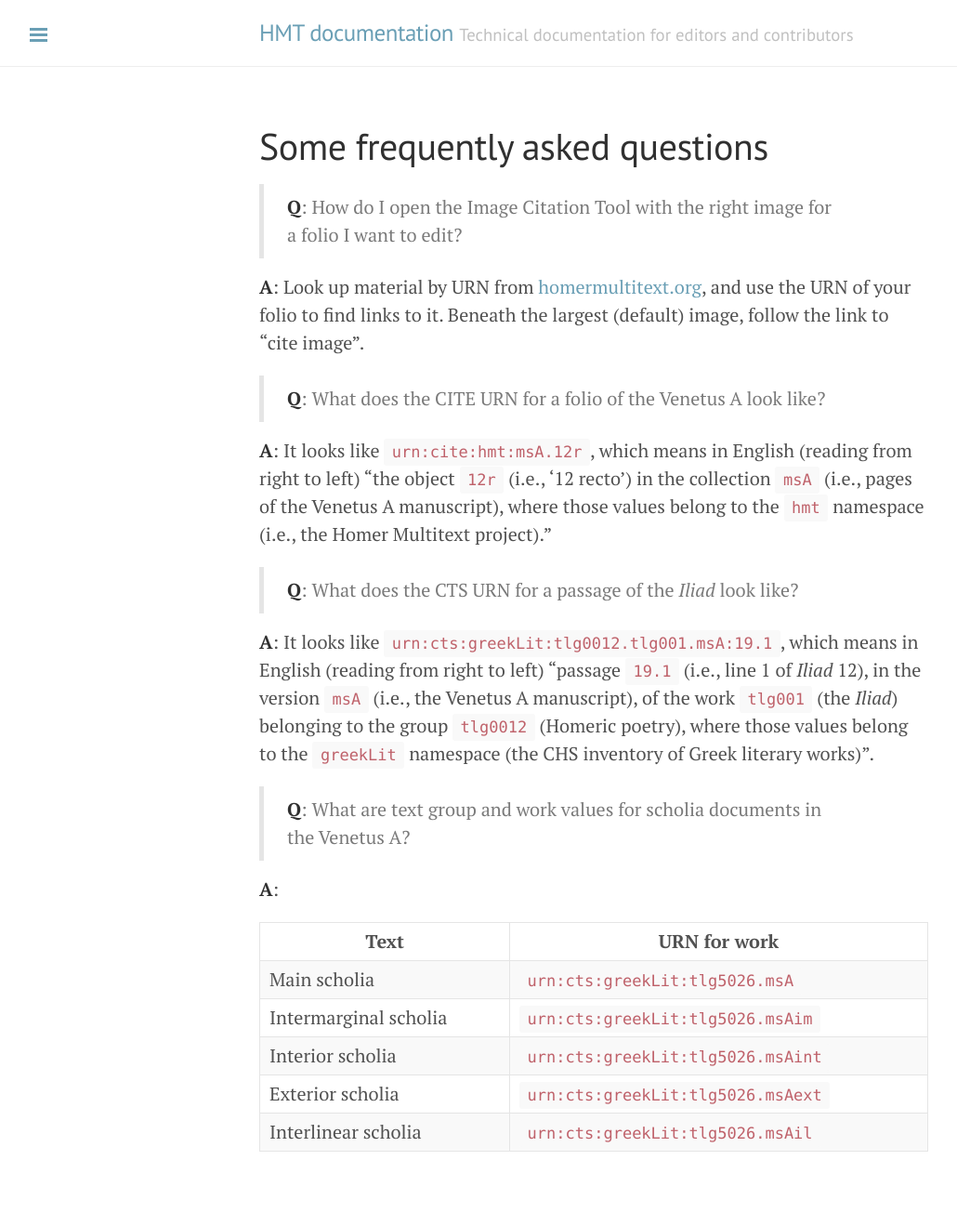
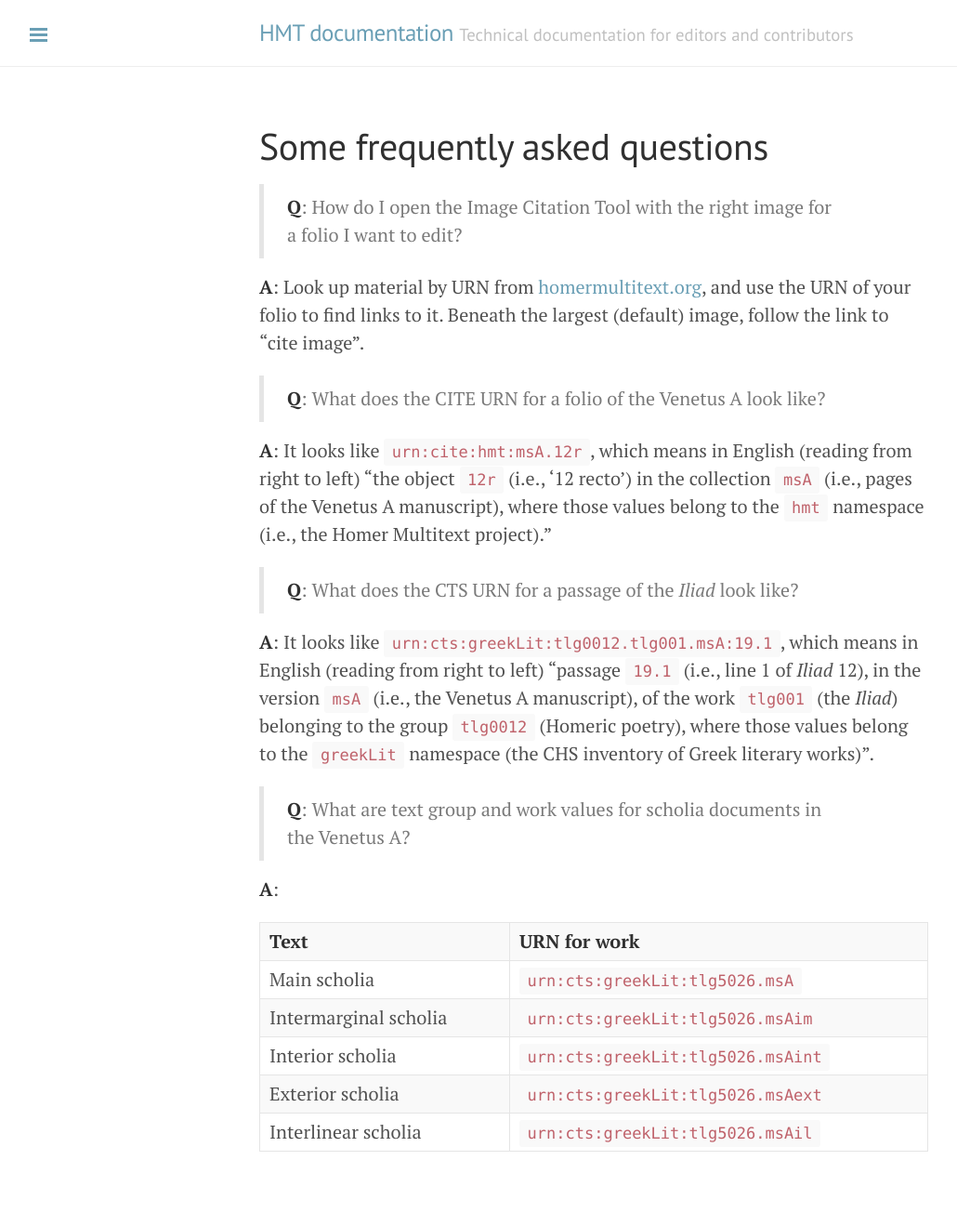
Before and after one commit to homermultitext/hmt-docs, a Jekyll site: the page built from faq.md, in a window 1280 px wide. Shown: the whole page at 93% size, without its empty margins (1-1031 px from the left). Built offline with Jekyll 4.4.1, drawn with Linux system fonts in a browser that asks for light colours; Markdown is read by kramdown in place of the engine named in the settings.

```diff
--- a/_config.yml
+++ b/_config.yml
@@ -1,8 +1,6 @@
 # Dependencies
-markdown:         redcarpet
-redcarpet:
- extensions: ["fenced_code_blocks", "autolink", "tables"]
-pygments:         true
+markdown:         kramdown
+
 
 # Permalinks
 permalink:        pretty
--- a/faq.md
+++ b/faq.md
@@ -23,8 +23,7 @@ layout: page
 **A**:
 
 
-| Text | URN for work |
-|  ------	| ------	|
+| **Text** | **URN for work** |
 | Main scholia | `urn:cts:greekLit:tlg5026.msA` |
 | Intermarginal scholia | `urn:cts:greekLit:tlg5026.msAim` |
 | Interior scholia | `urn:cts:greekLit:tlg5026.msAint` |
```
